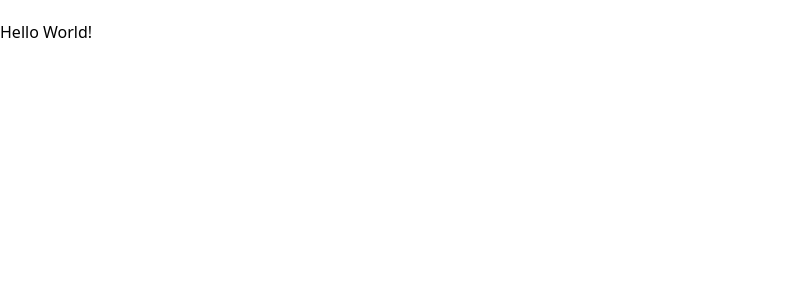
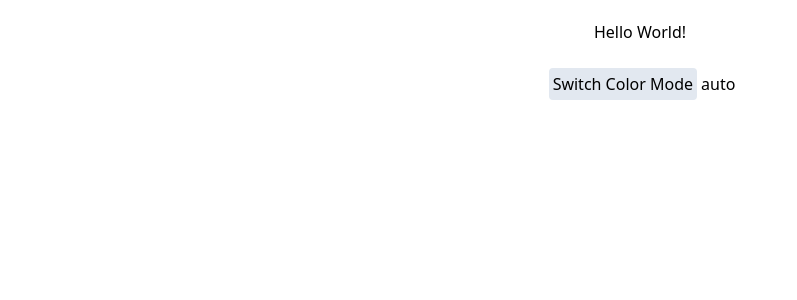
Before and after one commit to sshwy/nuxt-tailwindcss-template, a Nuxt app: page / in a window 1280 px wide. Shown: the top 300 px of the page, without its empty margins (0-797 px from the left). Built offline with nearby package versions, Linux system fonts and the light colour scheme.

Commit message:
feat: add darkmode

```diff
--- a/app.vue
+++ b/app.vue
@@ -2,6 +2,7 @@
 useHead({
   title: useAppConfig().title,
 });
+useDarkMode()
 </script>
 <template>
   <NuxtLayout> default layout </NuxtLayout>
--- /dev/null
+++ b/composables/useDarkMode.ts
@@ -0,0 +1,44 @@
+type DarkModeState = {
+  mode: 'auto' | 'light' | 'dark'
+}
+export const useDarkMode = () => {
+  const state = useState<DarkModeState>('use_dark_mode_state', () => {
+    return {
+      mode: 'auto',
+    }
+  })
+  const darkQuery = () => window.matchMedia('(prefers-color-scheme: dark)')
+
+  const updateDOM = (st: DarkModeState) => {
+    // console.log('updateDOM')
+    if (st.mode === 'auto' && darkQuery().matches || st.mode === 'dark') {
+      document.documentElement.classList.add('dark')
+      document.documentElement.classList.remove('light')
+    } else {
+      document.documentElement.classList.remove('dark')
+      document.documentElement.classList.add('light')
+    }
+  }
+
+  const modeModel = computed({
+    get: () => state.value.mode,
+    set: val => {
+      if (val === 'light' || val === 'dark' || val === 'auto') {
+        state.value.mode = val as any
+        updateDOM(state.value)
+      }
+      // otherwise ignore the value
+    }
+  })
+
+  // client side init
+  const initFlag = useState('use_dark_mode_init_flag', () => false)
+  if (process.client && !initFlag.value) {
+    // console.debug('client side init')
+    darkQuery().addEventListener("change", () => updateDOM(state.value))
+    updateDOM({ mode: 'auto' })
+    initFlag.value = true
+  }
+
+  return modeModel
+}
--- a/pages/index.vue
+++ b/pages/index.vue
@@ -1,5 +1,26 @@
+<script setup lang="ts">
+const mode = useDarkMode()
+
+const switchMode = () => {
+  if (mode.value === 'auto') mode.value = 'dark'
+  else if (mode.value === 'dark') mode.value = 'light'
+  else if (mode.value === 'light') mode.value = 'auto'
+  else mode.value = 'auto'
+}
+</script>
 <template>
-  <div class="my-5">
-    <span>Hello World!</span>
+  <div class="dark:bg-black">
+    <div class="w-max mx-auto my-5">
+      <span class="dark:text-white">Hello World!</span>
+    </div>
+    <div class="w-max mx-auto">
+      <button class="p-1 m-1 bg-slate-200 rounded hover:border border-black" @click="switchMode">Switch Color Mode</button>
+      <span class="dark:text-white">{{ mode }}</span>
+    </div>
   </div>
 </template>
+<style>
+/* :root {
+  background-color: black;
+} */
+</style>
--- a/tailwind.config.js
+++ b/tailwind.config.ts
@@ -1,5 +1,7 @@
-/** @type {import('tailwindcss').Config} */
-module.exports = {
+import { Config } from "tailwindcss";
+
+const config: Partial<Config> = {
+  darkMode: 'class',
   content: [
     "./components/**/*.{js,vue,ts}",
     "./layouts/**/*.vue",
@@ -12,4 +14,6 @@ module.exports = {
     extend: {},
   },
   plugins: [],
-}
+};
+
+export default config;
```
